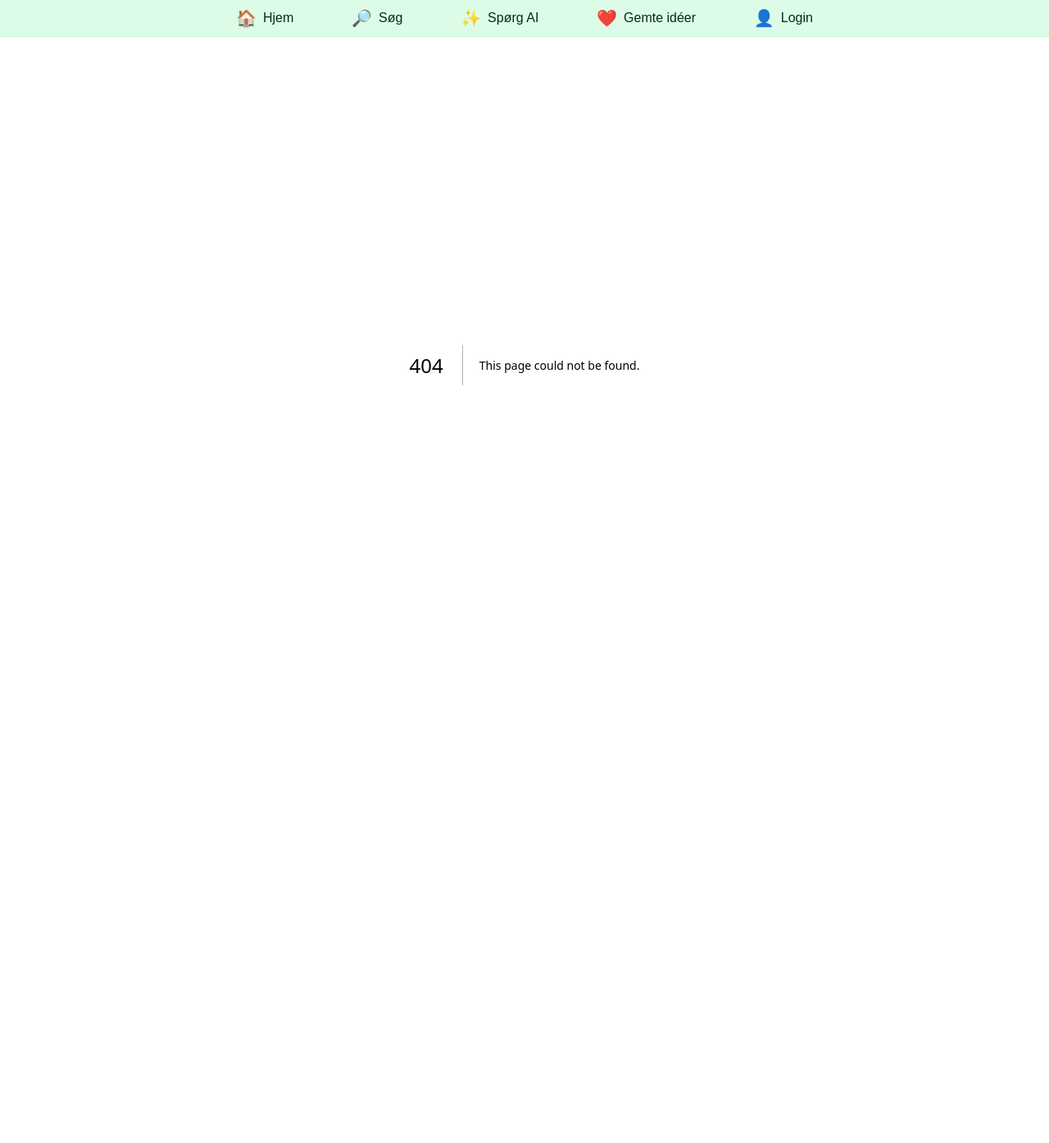
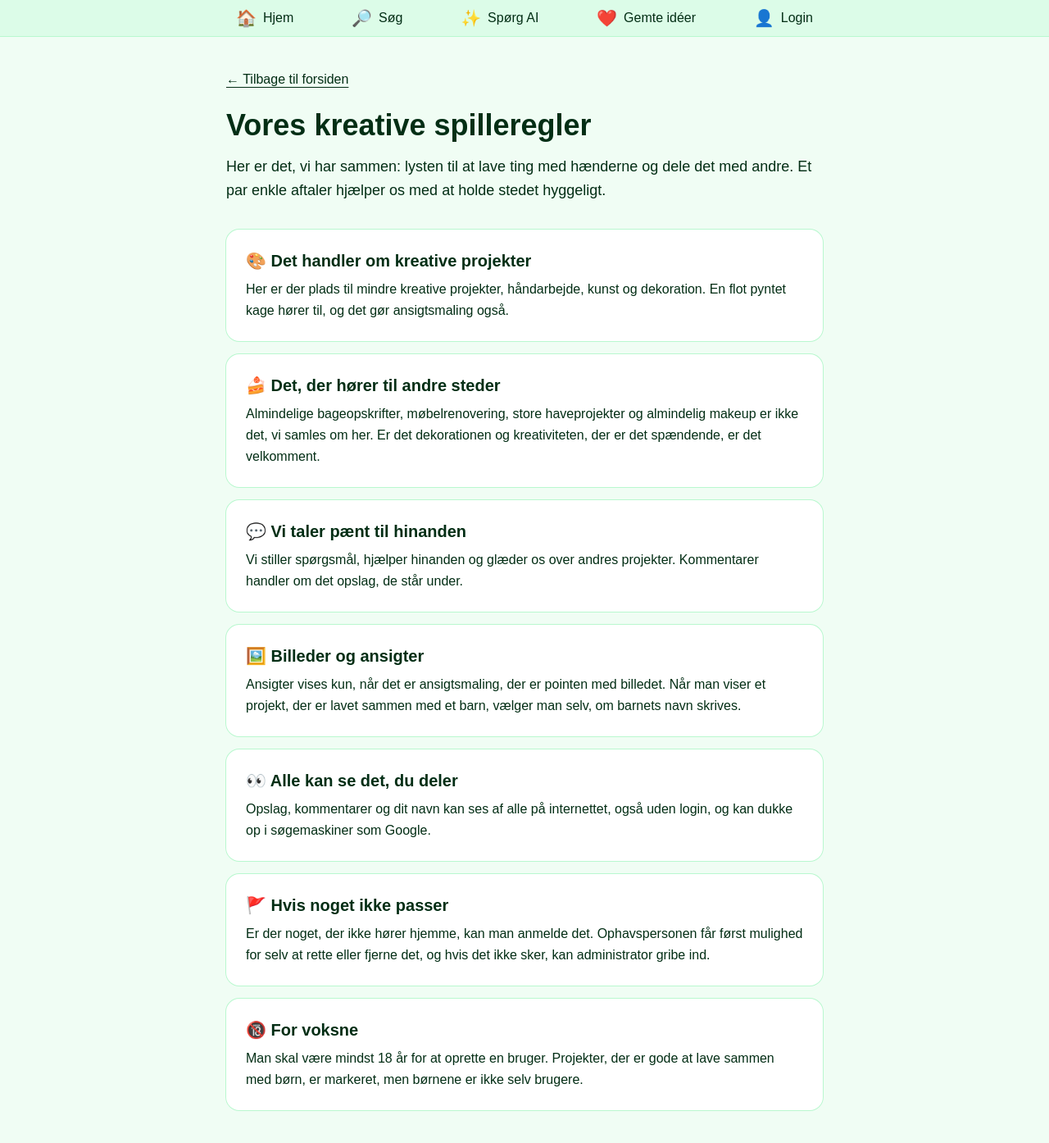
Before and after one commit to LoneHilke/det-kreative-forum, a Next.js app: page /spilleregler in a window 1280 px wide. Before the commit this address had no page. Shown: the whole page at 82% size. Before the commit the page ends 845 px from the top, so only its background shows below. Built offline with nearby package versions, Linux system fonts and the light colour scheme.

Commit message:
Navn, spilleregler og underkategorisider

```diff
--- /dev/null
+++ b/app/kategori/[slug]/[underslug]/page.tsx
@@ -0,0 +1,55 @@
+import Link from "next/link";
+import { notFound } from "next/navigation";
+import { hovedkategorier } from "../../../../data/kategorier";
+
+export function generateStaticParams() {
+  return hovedkategorier.flatMap((hoved) =>
+    hoved.underkategorier.map((under) => ({
+      slug: hoved.slug,
+      underslug: under.slug,
+    }))
+  );
+}
+
+export default async function Underkategoriside({
+  params,
+}: {
+  params: Promise<{ slug: string; underslug: string }>;
+}) {
+  const { slug, underslug } = await params;
+  const hoved = hovedkategorier.find((k) => k.slug === slug);
+  const under = hoved?.underkategorier.find((u) => u.slug === underslug);
+
+  if (!hoved || !under) {
+    notFound();
+  }
+
+  return (
+    <main className="min-h-screen bg-green-50 text-green-950">
+      <div className="mx-auto max-w-3xl px-5 py-10">
+        <Link
+          href={`/kategori/${hoved.slug}`}
+          className="font-medium underline underline-offset-4"
+        >
+          ← Tilbage til {hoved.navn}
+        </Link>
+
+        <section className="mt-6 text-center">
+          <span
+            className="flex h-16 items-center justify-center text-6xl"
+            aria-hidden="true"
+          >
+            {under.ikon}
+          </span>
+          <h1 className="mt-3 text-3xl font-bold sm:text-4xl">{under.navn}</h1>
+        </section>
+
+        <section className="mt-10 rounded-2xl bg-white p-8 text-center ring-1 ring-green-200">
+          <p className="text-lg leading-relaxed">
+            Der er ingen opslag her endnu.
+          </p>
+        </section>
+      </div>
+    </main>
+  );
+}
--- /dev/null
+++ b/app/spilleregler/page.tsx
@@ -0,0 +1,84 @@
+import Link from "next/link";
+
+export default function Spilleregler() {
+  return (
+    <main className="min-h-screen bg-green-50 text-green-950">
+      <div className="mx-auto max-w-3xl px-5 py-10">
+        <Link href="/" className="font-medium underline underline-offset-4">
+          ← Tilbage til forsiden
+        </Link>
+
+        <h1 className="mt-6 text-3xl font-bold sm:text-4xl">
+          Vores kreative spilleregler
+        </h1>
+        <p className="mt-4 text-lg leading-relaxed">
+          Her er det, vi har sammen: lysten til at lave ting med hænderne og
+          dele det med andre. Et par enkle aftaler hjælper os med at holde
+          stedet hyggeligt.
+        </p>
+
+        <section className="mt-8 rounded-2xl bg-white p-6 ring-1 ring-green-200">
+          <h2 className="text-xl font-semibold">🎨 Det handler om kreative projekter</h2>
+          <p className="mt-2 leading-relaxed">
+            Her er der plads til mindre kreative projekter, håndarbejde, kunst
+            og dekoration. En flot pyntet kage hører til, og det gør
+            ansigtsmaling også.
+          </p>
+        </section>
+
+        <section className="mt-4 rounded-2xl bg-white p-6 ring-1 ring-green-200">
+          <h2 className="text-xl font-semibold">🍰 Det, der hører til andre steder</h2>
+          <p className="mt-2 leading-relaxed">
+            Almindelige bageopskrifter, møbelrenovering, store haveprojekter og
+            almindelig makeup er ikke det, vi samles om her. Er det
+            dekorationen og kreativiteten, der er det spændende, er det
+            velkomment.
+          </p>
+        </section>
+
+        <section className="mt-4 rounded-2xl bg-white p-6 ring-1 ring-green-200">
+          <h2 className="text-xl font-semibold">💬 Vi taler pænt til hinanden</h2>
+          <p className="mt-2 leading-relaxed">
+            Vi stiller spørgsmål, hjælper hinanden og glæder os over andres
+            projekter. Kommentarer handler om det opslag, de står under.
+          </p>
+        </section>
+
+        <section className="mt-4 rounded-2xl bg-white p-6 ring-1 ring-green-200">
+          <h2 className="text-xl font-semibold">🖼️ Billeder og ansigter</h2>
+          <p className="mt-2 leading-relaxed">
+            Ansigter vises kun, når det er ansigtsmaling, der er pointen med
+            billedet. Når man viser et projekt, der er lavet sammen med et
+            barn, vælger man selv, om barnets navn skrives.
+          </p>
+        </section>
+
+        <section className="mt-4 rounded-2xl bg-white p-6 ring-1 ring-green-200">
+          <h2 className="text-xl font-semibold">👀 Alle kan se det, du deler</h2>
+          <p className="mt-2 leading-relaxed">
+            Opslag, kommentarer og dit navn kan ses af alle på internettet,
+            også uden login, og kan dukke op i søgemaskiner som Google.
+          </p>
+        </section>
+
+        <section className="mt-4 rounded-2xl bg-white p-6 ring-1 ring-green-200">
+          <h2 className="text-xl font-semibold">🚩 Hvis noget ikke passer</h2>
+          <p className="mt-2 leading-relaxed">
+            Er der noget, der ikke hører hjemme, kan man anmelde det.
+            Ophavspersonen får først mulighed for selv at rette eller fjerne
+            det, og hvis det ikke sker, kan administrator gribe ind.
+          </p>
+        </section>
+
+        <section className="mt-4 rounded-2xl bg-white p-6 ring-1 ring-green-200">
+          <h2 className="text-xl font-semibold">🔞 For voksne</h2>
+          <p className="mt-2 leading-relaxed">
+            Man skal være mindst 18 år for at oprette en bruger. Projekter, der
+            er gode at lave sammen med børn, er markeret, men børnene er ikke
+            selv brugere.
+          </p>
+        </section>
+      </div>
+    </main>
+  );
+}
```
